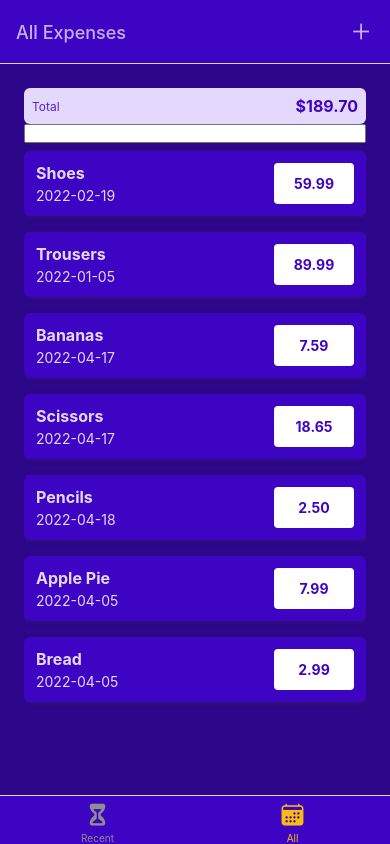
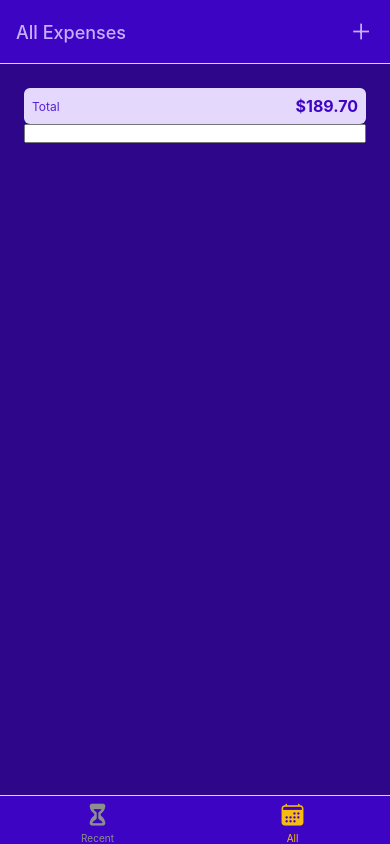
Before and after one commit to liewkm/Group1-SkillsUnion-Module4-Project-ExpenseTrackerApp, a React Native app in the folder ExpenseTrackerApp/: screen /AllExpenses in a window 390 px wide. Built offline with nearby package versions, Linux system fonts and the light colour scheme.

Commit message:
ExpensesOutput.js update with category filtering

```diff
--- a/ExpenseTrackerApp/components/ExpensesOutput/ExpensesOutput.js
+++ b/ExpenseTrackerApp/components/ExpensesOutput/ExpensesOutput.js
@@ -23,11 +23,15 @@ import ExpensesSummary from './ExpensesSummary';
 function ExpensesOutput({ expenses, expensesPeriod, fallbackText }) {
   const [pickerValue, setPickerValue] = useState(null)
   const [pickerItems, setPickerItems] = useState([])
+  const [filtered, setFiltered] = useState([...expenses])
+
+  // console.log(expenses)
+  // console.log(filtered)
 
   let content = <Text style={styles.infoText}>{fallbackText}</Text>;
 
   if (expenses.length > 0) {
-    content = <ExpensesList expenses={expenses} />;
+    content = <ExpensesList expenses={filtered} />;
   }
 
   // Filters out category items into an array for dropdown menu
@@ -39,12 +43,20 @@ function ExpensesOutput({ expenses, expensesPeriod, fallbackText }) {
     });
     const unique = [...new Set(array)];
     setPickerItems(unique)
+
   }, [expenses.length])
 
   // Updates selected category item from dropdown menu
 
   useEffect(() => {
     console.log('ExpensesOutput: pickerValue', pickerValue);
+
+    const filteredCategoryItems = expenses.filter((expense) => {
+      return expense.category === pickerValue;
+    });
+
+    console.log(filteredCategoryItems)
+    setFiltered([...filteredCategoryItems])
   }, [pickerValue])
 
   return (
```
Also changed, not shown: 2 other files (tests, documents, lock files or other folders).
